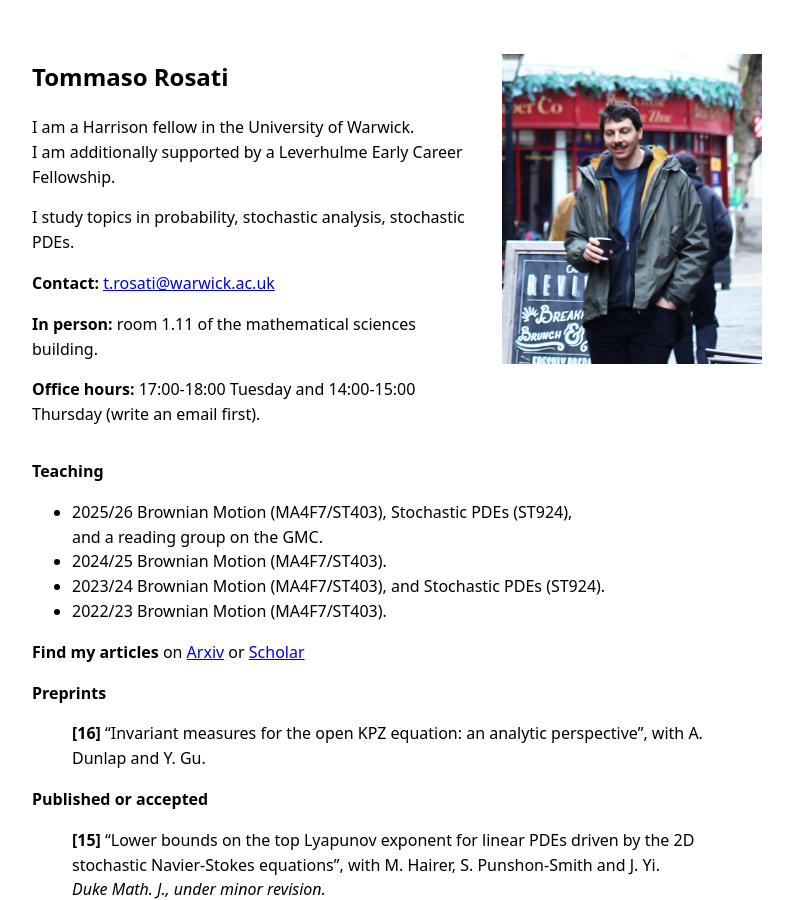
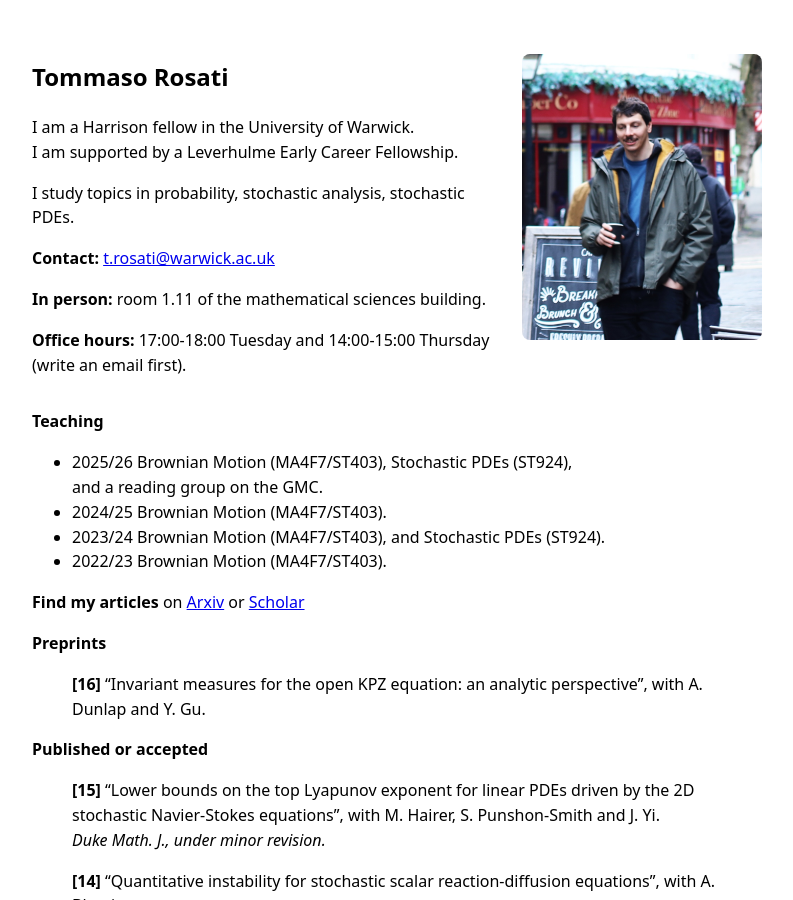
Before and after one commit to rosati-tom/rosati-tom.github.io, a Jekyll site: the page built from index.md, in a window 1280 px wide and 900 px high. Shown: the whole window, without its empty margins (243-1036 px from the left). Built offline with Jekyll 4.4.1, drawn with Linux system fonts in a browser that asks for light colours; our own code applies the rules of GitHub Pages for plain Markdown files.

Commit message:
Try to fix figure + minor

```diff
--- a/index.md
+++ b/index.md
@@ -5,7 +5,7 @@
 ## Tommaso Rosati
 
 I am a Harrison fellow in the University of Warwick.<br>
-I am additionally supported by a Leverhulme Early Career Fellowship.
+I am supported by a Leverhulme Early Career Fellowship.
 
 I study topics in probability, stochastic analysis, stochastic PDEs.
 
@@ -19,7 +19,7 @@ I study topics in probability, stochastic analysis, stochastic PDEs.
   </div>
 
   <div class="intro-photo">
-    <img src="/assets/photo.jpg">
+    <img src="/assets/photo.jpg" class="profile-pic">
   </div>
 </div>
 
```
